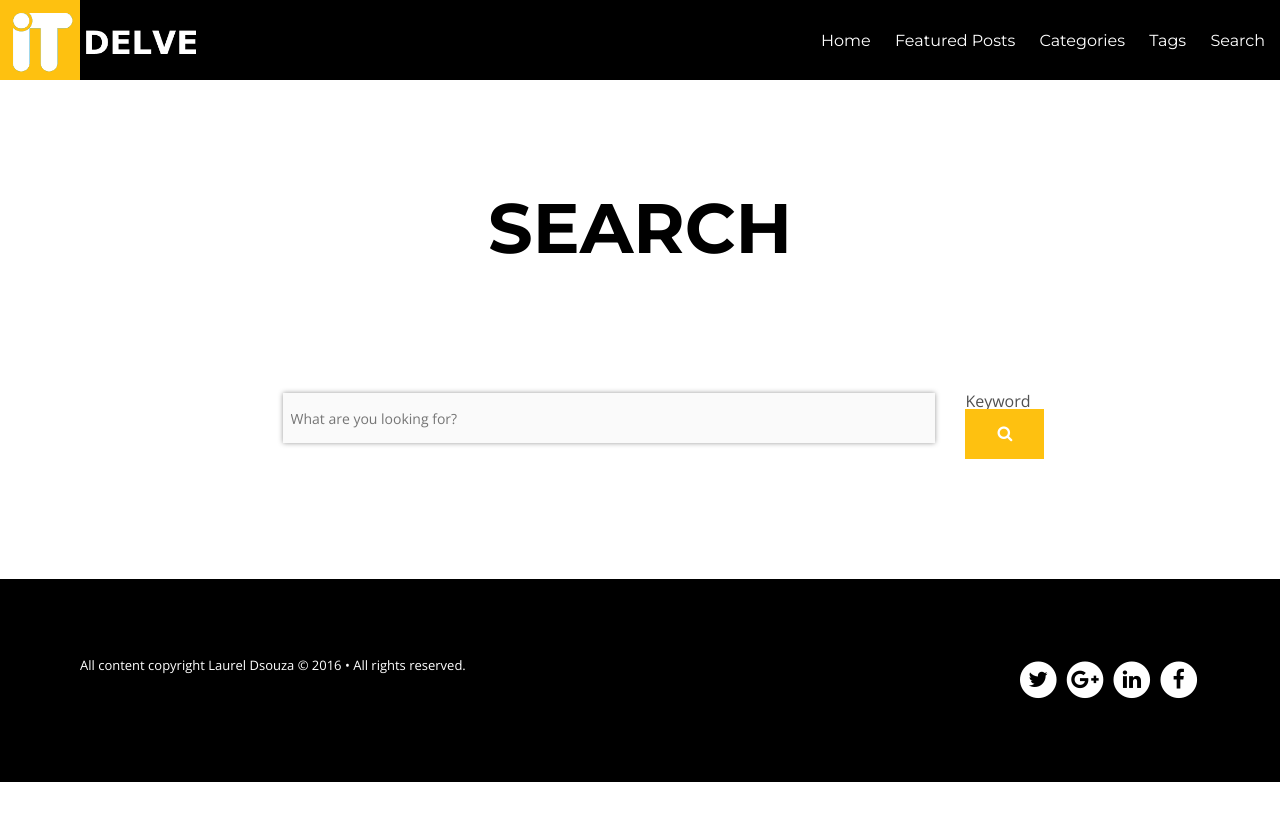
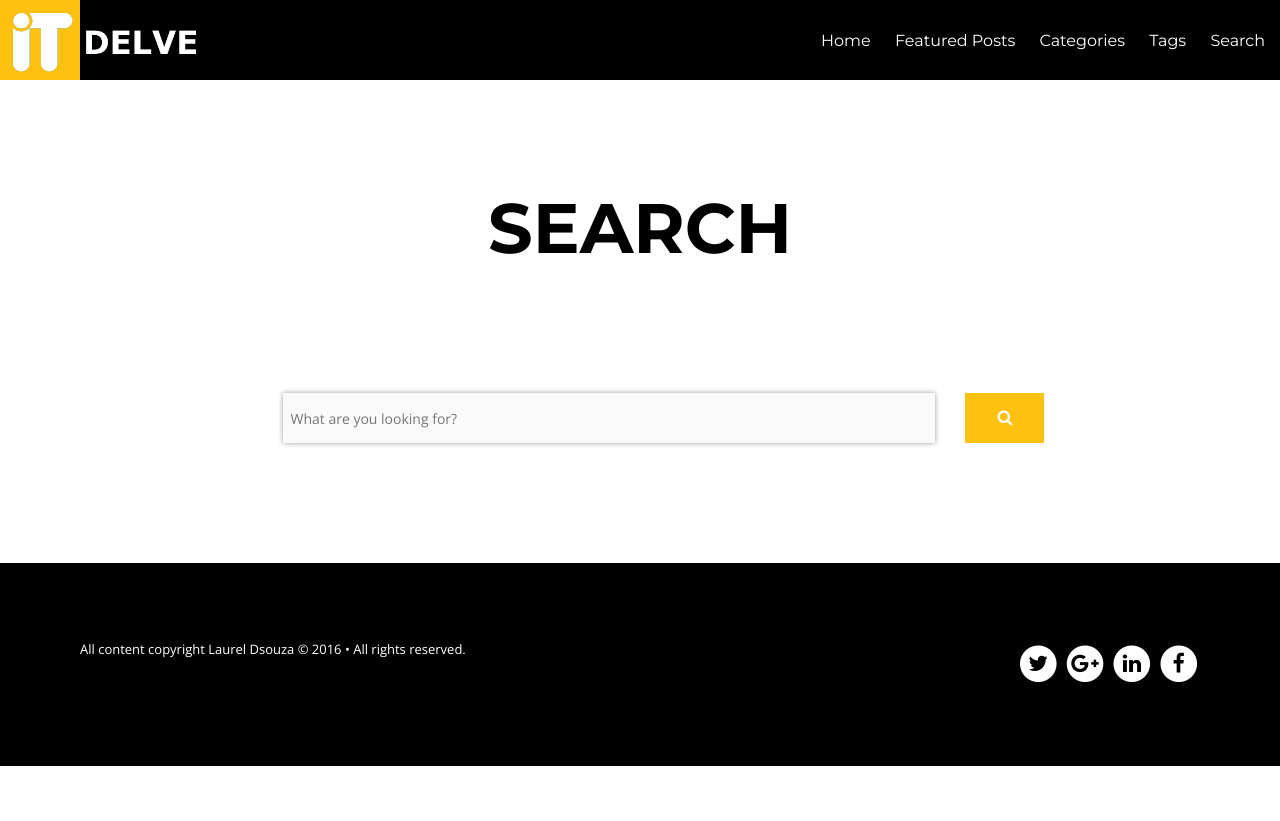
Before and after one commit to ldsouza/ldsouza.github.io, a Jekyll site: the page built from search/index.md, in a window 1280 px wide. Shown: the top 821 px of the page. Built offline with Jekyll 4.4.1, drawn with Linux system fonts in a browser that asks for light colours; nearby versions of some CDN libraries.

Commit message:
Update index.md

```diff
--- a/search/index.md
+++ b/search/index.md
@@ -19,17 +19,6 @@ sitemap: false
   <input style="height: 50px; border-width:0px;" type="search" name="q" id="q" placeholder="What are you looking for?" data-search-input autofocus />
 		 </div>
  <div class="small-1 columns">
-  <div class=" keyword">
-          <a href="#" data-dropdown="drop3">
-            Keyword
-            <div class="arrow-down"></div>
-          </a>
-          <ul id="drop3" class="f-dropdown content" data-dropdown-content style="position: absolute;  left: -99999px;">
-            <li><a href="#"> Keyword</a></li>
-            <li><a href="#"> Keyword</a></li>
-            <li><a href="#">Keyword</a></li>
-          </ul>
-        </div>
 <button style="height: 50px; background-color: #FEC110;" type="submit"><i class="fa fa-search"></i></button>
   </div>
 </form>
```
